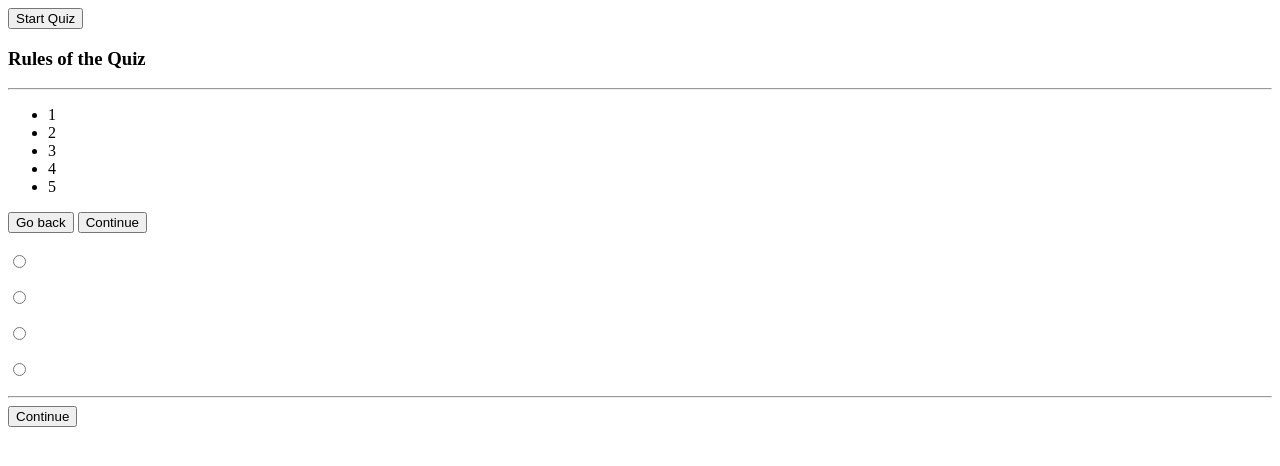
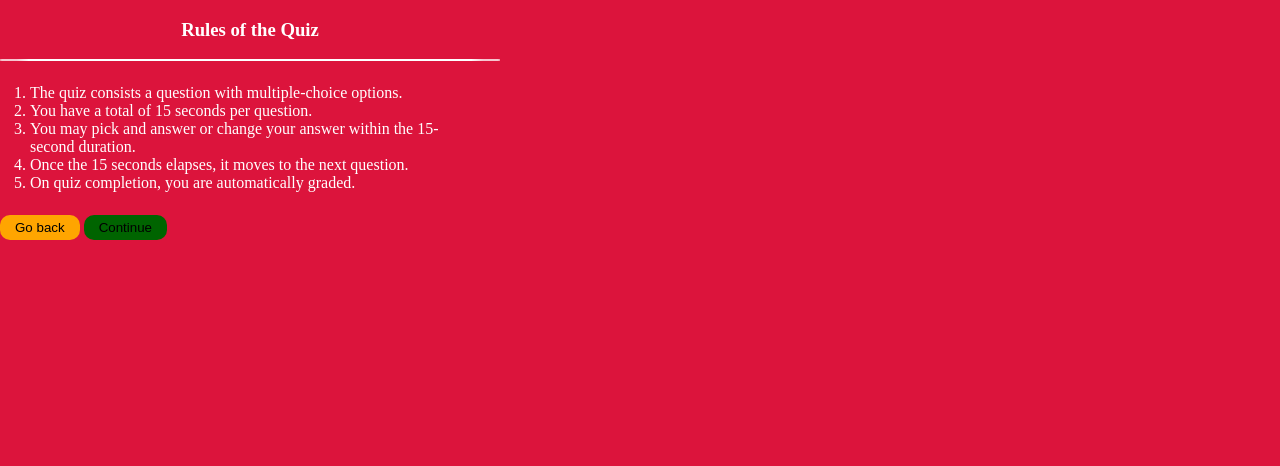
Before and after one commit to Jimike110/quizApp, a plain HTML site: page index.html in a window 1280 px wide. Both pictures are taken after a click on the button "Start Quiz". Drawn offline with Linux system fonts and the light colour scheme.

Commit message:
Add: Styling, JS rules to toggle sections

```diff
--- a/index.html
+++ b/index.html
@@ -13,20 +13,20 @@
 
 <body>
     <div class="start-quiz">
-        <button id="start-quiz-btn">Start Quiz</button>
+        <button onclick="start()" id="start-quiz-btn">Start Quiz</button>
     </div>
     <div class="rules-quiz">
         <h3>Rules of the Quiz</h3>
         <hr>
         <ul>
-            <li>1</li>
-            <li>2</li>
-            <li>3</li>
-            <li>4</li>
-            <li>5</li>
+            <li>The quiz consists a question with multiple-choice options.</li>
+            <li>You have a total of 15 seconds per question.</li>
+            <li>You may pick and answer or change your answer within the 15-second duration.</li>
+            <li>Once the 15 seconds elapses, it moves to the next question.</li>
+            <li>On quiz completion, you are automatically graded.</li>
         </ul>
-        <button id="go-back">Go back</button>
-        <button id="continue">Continue</button>
+        <button id="rules-go-back">Go back</button>
+        <button id="rules-continue">Continue</button>
     </div>
     <div class="main-quiz">
         <h3 id="question"></h3>
--- a/script.js
+++ b/script.js
@@ -0,0 +1,21 @@
+const startButton = document.getElementById("start-quiz-btn");
+const rulesDiv = document.querySelector(".rules-quiz");
+const quizDiv = document.querySelector(".main-quiz");
+const goBackButton = document.getElementById("rules-go-back")
+const continueButton = document.getElementById("rules-continue");
+
+startButton.addEventListener("click", function() {
+    startButton.style.display = "none";
+    rulesDiv.style.display = "block";
+});
+
+goBackButton.addEventListener("click", function() {
+    rulesDiv.style.display = "none";
+    quizDiv.style.display = "none";
+    startButton.style.display = "block";
+});
+
+continueButton.addEventListener("click", function() {
+    rulesDiv.style.display = "none";
+    quizDiv.style.display = "block";
+});
--- a/styles.css
+++ b/styles.css
@@ -0,0 +1,57 @@
+body {
+    background-color: crimson;
+    width: 100%;
+    margin: 0;
+    /* overflow: hidden; */
+}
+::-webkit-scrollbar {
+    color: crimson;
+    width: 3px;
+}
+.rules-quiz, .main-quiz {
+    display: none;
+}
+button {
+    border-style: none;
+    border-radius: 10px;
+    padding: 5px 15px;
+}
+button:hover {
+    cursor: pointer;
+    box-shadow: dimgray;
+    translate: 20%;
+}
+.start-quiz #start-quiz-btn {
+    position: absolute;
+    top: 45%;
+    left: 40%;
+}
+.rules-quiz {
+    background-color: crimson;
+    color: white;
+    width: 100%;
+    max-width: 500px;
+    z-index: 1;
+}
+.rules-quiz h3 {
+    text-align: center;
+}
+.rules-quiz hr {
+    width: calc(fit-content - 20px);
+    text-align: center;
+    border: white 1px solid;
+    border-radius: 20%;
+}
+.rules-quiz ul {
+    list-style: decimal;
+    padding: 7px 30px;
+}
+.rules-quiz button {
+    justify-content: space-between;
+}
+.rules-quiz #rules-go-back {
+    background-color: orange;
+}
+.rules-quiz #rules-continue {
+    background-color: darkgreen;
+}
```
